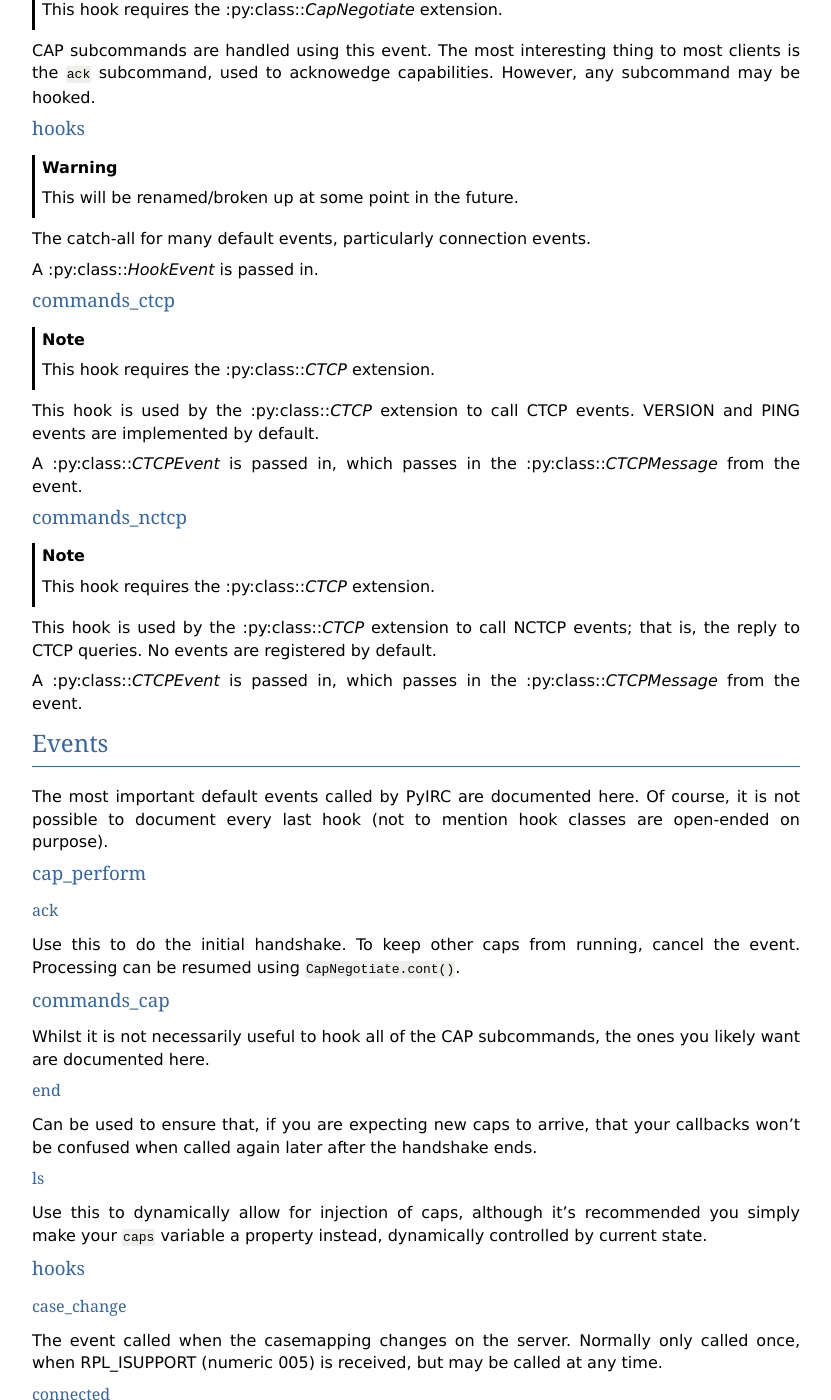
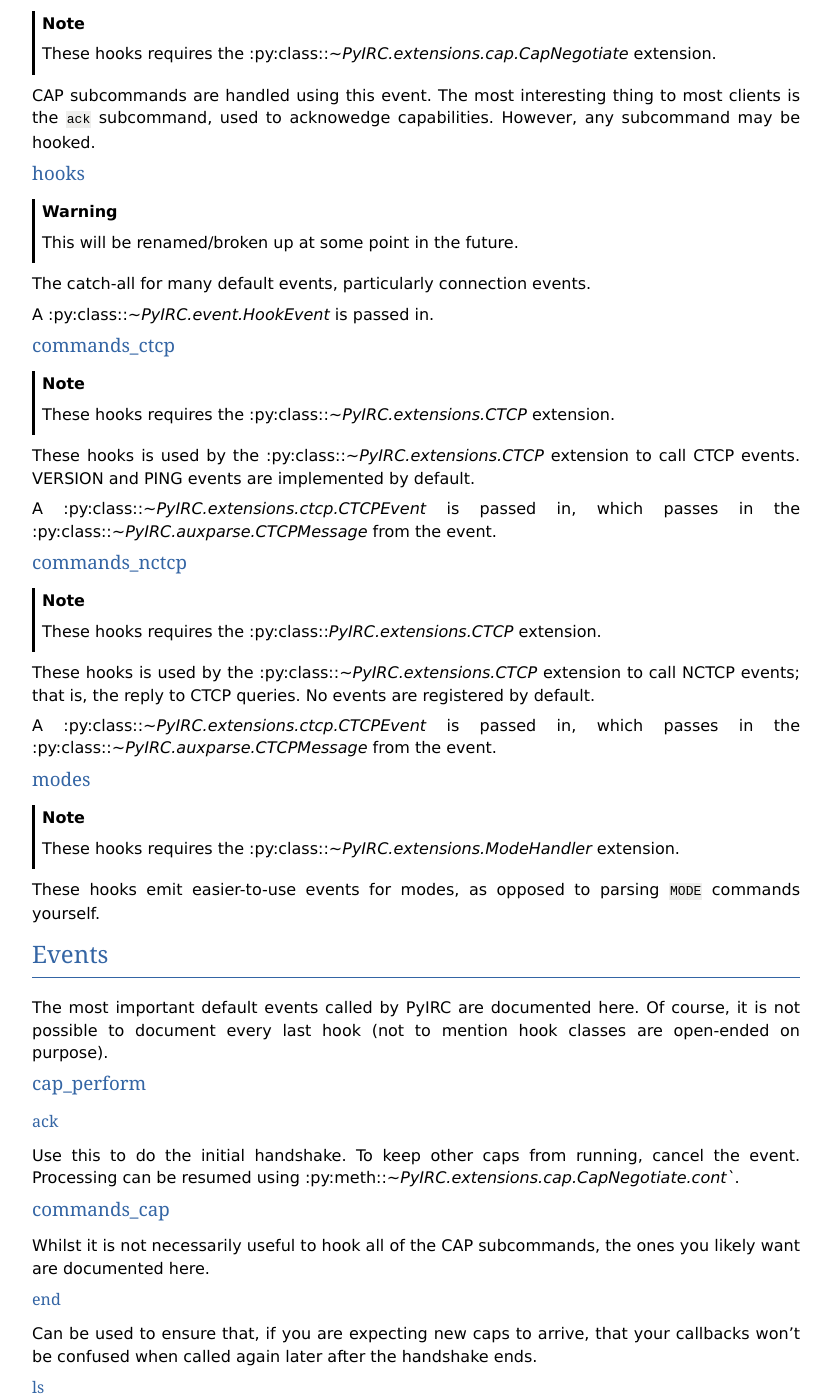
Before and after one commit to foxkit-us/PyIRC, a Sphinx documentation site: the page built from doc/hooks.rst, in a window 1280 px wide and 1400 px high, scrolled down 850 px. Shown: the whole window, without its empty margins (48-879 px from the left). Built offline with Sphinx 7.4.7, drawn with Linux system fonts in a browser that asks for light colours; some of the changed text lies outside the part shown.

Commit message:
hooks: document new hooks

```diff
--- a/doc/hooks.rst
+++ b/doc/hooks.rst
@@ -2,8 +2,9 @@
 =====
 
 Hooks are used in PyIRC to trigger various events to occur. Callbacks can be
-registered and deregistered at will. See the :py:class::`EventManager` class
-for more details on how to do that.
+registered and deregistered at will. See the
+:py:class::`~PyIRC.event.EventManager` class for more details on how to do
+that.
 
 .. warning::
    TODO: add examples on @hook decorator and stuff.
@@ -16,8 +17,8 @@
 
 Hooks are broadly separated into classes. Event classes act as a form of
 namespace, where individual event types live. All events in the same class
-use the same :py:class::`Event` subclass, which is instantiated and passed in
-to the events on event call, also passing in any data required.
+use the same :py:class::`~PyIRC.event.Event` subclass, which is instantiated
+and passed in to the events on event call, also passing in any data required.
 
 This section documents the event classes and hooks used by PyIRC and its
 extensions. Extensions can add their own event classes via the hook_classes
@@ -30,7 +31,7 @@
 Use this to hook when to execute CAPs during either a CAP ACK or a CAP NEW
 event.
 
-A :py:class::`CAPEvent` is passed in.
+A :py:class::`~PyIRC.extensions.cap.CAPEvent` is passed in.
 
 commands
 ^^^^^^^^
@@ -40,14 +41,15 @@
 
 The event can either be an IRC numeric or a string representing the command.
 
-A :py:class::`LineEvent` is passed to each callback, containing the line that
-triggered the event.
+A :py:class::`~PyIRC.event.LineEvent` is passed to each callback, containing
+the line that triggered the event.
 
 commands_cap
 ^^^^^^^^^^^^
 
 .. note::
-   This hook requires the :py:class::`CapNegotiate` extension.
+   These hooks requires the :py:class::`~PyIRC.extensions.cap.CapNegotiate`
+   extension.
 
 CAP subcommands are handled using this event. The most interesting thing to
 most clients is the ``ack`` subcommand, used to acknowedge capabilities.
@@ -61,31 +63,42 @@
 
 The catch-all for many default events, particularly connection events.
 
-A :py:class::`HookEvent` is passed in.
+A :py:class::`~PyIRC.event.HookEvent` is passed in.
 
 commands_ctcp
 ^^^^^^^^^^^^^
 
 .. note::
-   This hook requires the :py:class::`CTCP` extension.
+   These hooks requires the :py:class::`~PyIRC.extensions.CTCP` extension.
 
-This hook is used by the :py:class::`CTCP` extension to call CTCP events.
-VERSION and PING events are implemented by default.
+These hooks is used by the :py:class::`~PyIRC.extensions.CTCP` extension to
+call CTCP events. VERSION and PING events are implemented by default.
 
-A :py:class::`CTCPEvent` is passed in, which passes in the
-:py:class::`CTCPMessage` from the event.
+A :py:class::`~PyIRC.extensions.ctcp.CTCPEvent` is passed in, which passes in
+the :py:class::`~PyIRC.auxparse.CTCPMessage` from the event.
 
 commands_nctcp
 ^^^^^^^^^^^^^^
 
 .. note::
-   This hook requires the :py:class::`CTCP` extension.
+   These hooks requires the :py:class::`PyIRC.extensions.CTCP` extension.
 
-This hook is used by the :py:class::`CTCP` extension to call NCTCP events;
-that is, the reply to CTCP queries. No events are registered by default.
+These hooks is used by the :py:class::`~PyIRC.extensions.CTCP` extension to
+call NCTCP events; that is, the reply to CTCP queries. No events are
+registered by default.
 
-A :py:class::`CTCPEvent` is passed in, which passes in the
-:py:class::`CTCPMessage` from the event.
+A :py:class::`~PyIRC.extensions.ctcp.CTCPEvent` is passed in, which passes in
+the :py:class::`~PyIRC.auxparse.CTCPMessage` from the event.
+
+modes
+^^^^^
+
+.. note::
+   These hooks requires the :py:class::`~PyIRC.extensions.ModeHandler`
+   extension.
+
+These hooks emit easier-to-use events for modes, as opposed to parsing
+``MODE`` commands yourself.
 
 Events
 ------
@@ -101,7 +114,8 @@
 """
 
 Use this to do the initial handshake. To keep other caps from running, cancel
-the event. Processing can be resumed using ``CapNegotiate.cont()``.
+the event. Processing can be resumed using
+:py:meth::`~PyIRC.extensions.cap.CapNegotiate.cont``.
 
 commands_cap
 ^^^^^^^^^^^^
@@ -143,3 +157,42 @@
 The event called when the connection is lost to the server. Use this event to
 reset any state in your extension to a known state, in case of a reconnection
 attempt.
+
+modes
+^^^^^
+
+These hooks are fired upon mode change.
+
+mode_prefix
+"""""""""""
+
+Fired when a mode that alters a user's status in channel (anything in PREFIX)
+is received by us. This is also fired for NAMES prefixes upon initial join.
+
+.. note::
+   In the future, this may be fired for WHOIS channel enumeration.
+
+mode_list
+"""""""""
+
+Fired when receiving a list mode (the first group in CHANMODES in ISUPPORT).
+This includes bans, invite exceptions, ban exceptions, and the like.
+
+mode_key
+""""""""
+
+Fired when receiving a mode that takes a parameter for setting but not
+unsetting. The sole member of this class is usually ``+k``, hence the name.
+
+mode_param
+""""""""""
+
+Fired when receiving a mode that takes a parameter for both setting and
+receiving. Most modes taking parameters fall into this category, such as
+``+f``, ``+j``, etc.
+
+mode_normal
+"""""""""""
+
+Fired when receiving a mode that takes no parameters. This is the vast
+majority of modes, and includes ``+c``, ``+t``, etc.
```
